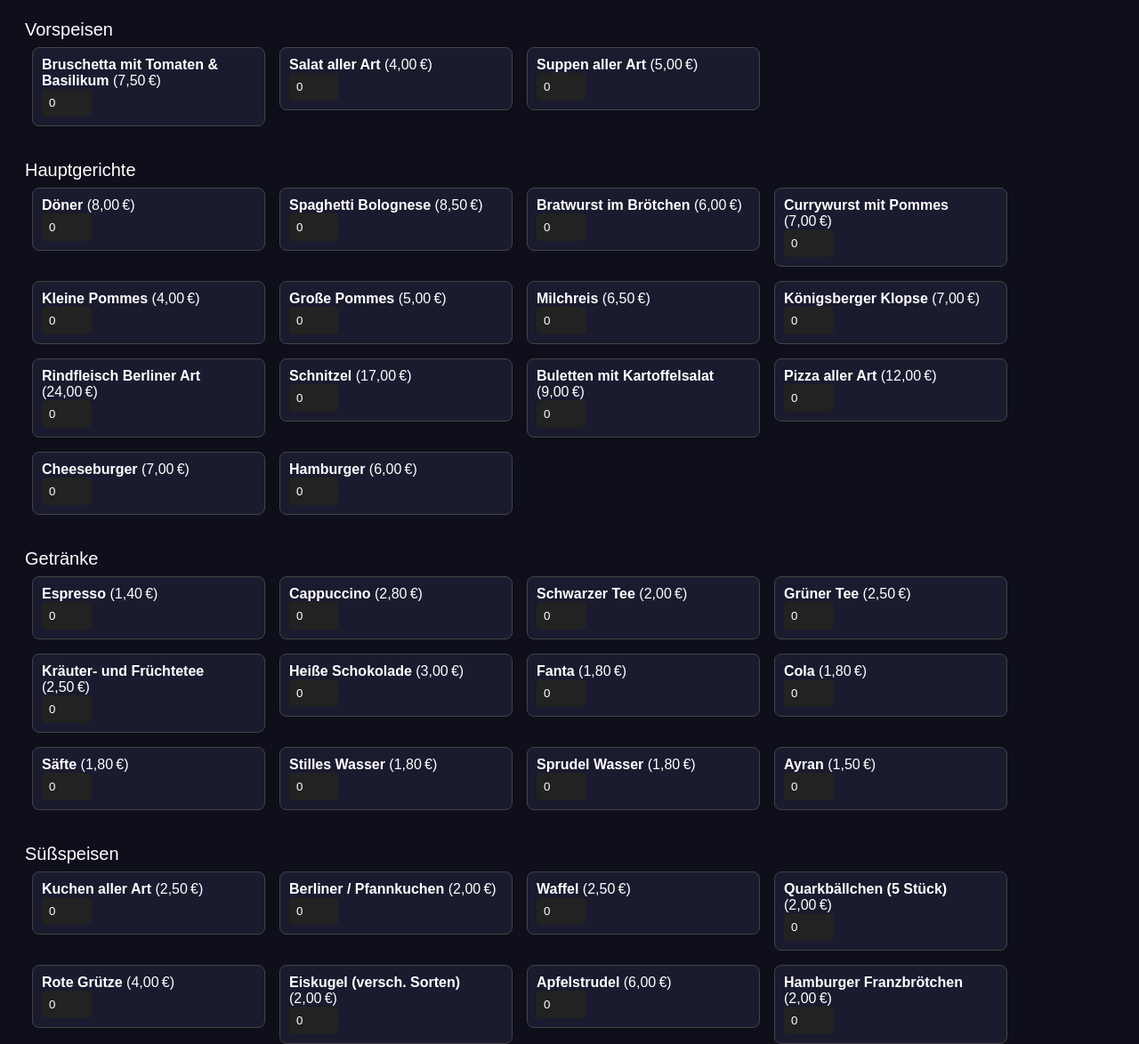
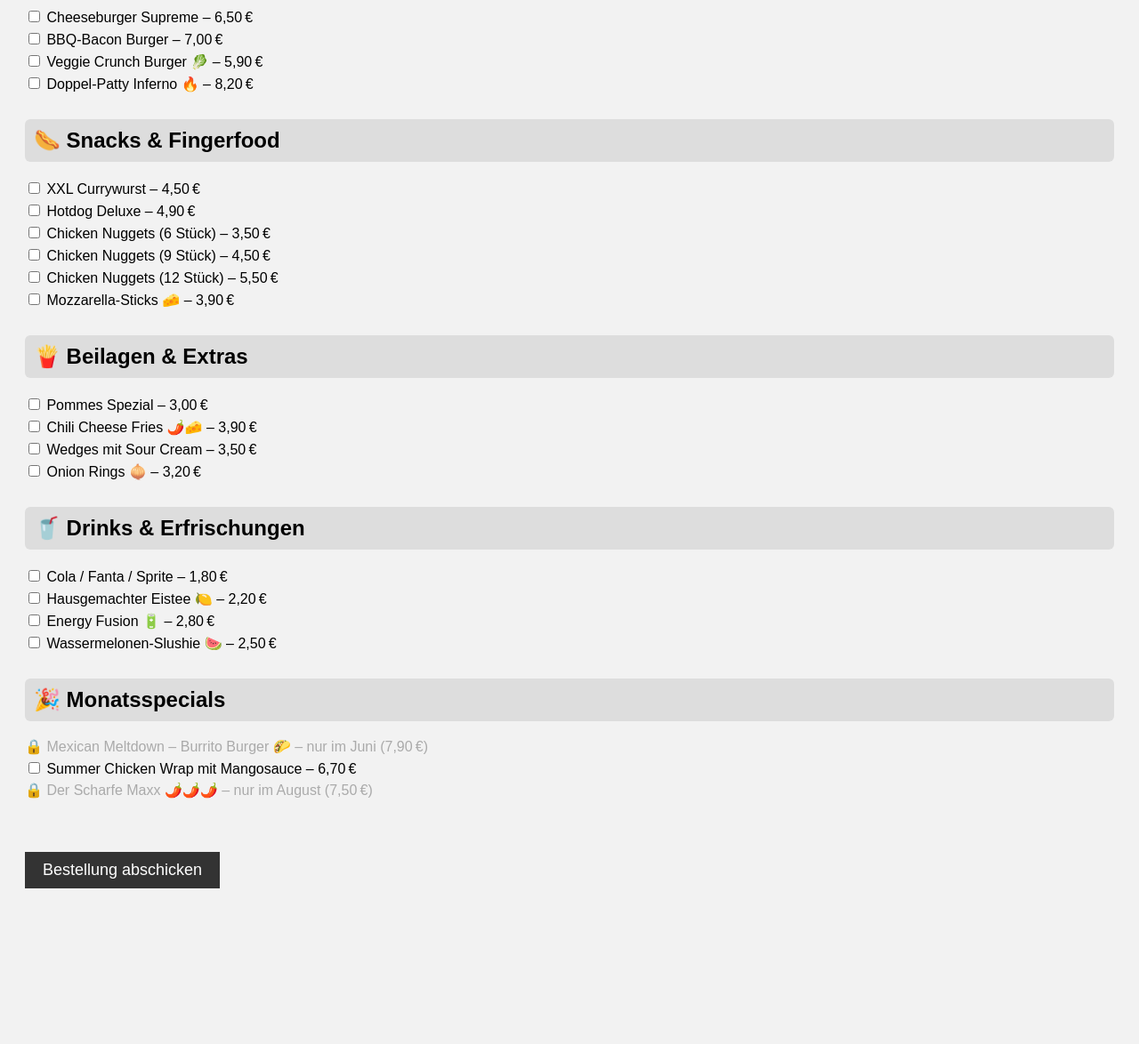
Before and after one commit to kommebald/SC-Co.-Webseite, a plain HTML site: page essen-bestellen.html in a window 1280 px wide. Shown: the part 167-1341 px from the top of the page at 89% size. After the commit the page ends 1194 px from the top, so only its background shows below. Drawn offline with Linux system fonts and the light colour scheme.

Commit message:
Update essen-bestellen.html

```diff
--- a/essen-bestellen.html
+++ b/essen-bestellen.html
@@ -1,261 +1,163 @@
 <!DOCTYPE html>
 <html lang="de">
 <head>
-  <meta charset="UTF-8" />
-  <title>🍔 Essen bestellen</title>
+  <meta charset="UTF-8">
+  <title>Essensbestellung</title>
   <style>
     body {
-      background-color: #0e0f1a;
-      color: #fff;
       font-family: Arial, sans-serif;
+      background: #f2f2f2;
       padding: 20px;
     }
-
     h1 {
-      font-size: 24px;
-      margin-bottom: 10px;
+      text-align: center;
     }
-
-    input[type="text"], input[type="number"] {
-      padding: 8px;
-      border-radius: 5px;
-      border: none;
-      background: #222;
-      color: #fff;
-      margin-right: 10px;
-    }
-
-    .controls {
-      margin-bottom: 20px;
-    }
-
-    .gericht {
-      border: 1px solid #444;
-      border-radius: 8px;
-      padding: 10px;
-      margin: 8px;
-      background-color: #1a1b2e;
-      width: 240px;
-      display: inline-block;
-      vertical-align: top;
-    }
-
-    .gericht input[type="number"] {
-      width: 40px;
-    }
-
-    section {
+    .category {
       margin-bottom: 30px;
     }
-
+    .category h2 {
+      background-color: #ddd;
+      padding: 10px;
+      border-radius: 6px;
+    }
+    .item {
+      margin: 5px 0;
+    }
+    .locked {
+      color: #aaa;
+    }
     button {
-      background-color: #5865F2;
+      margin-top: 30px;
+      padding: 10px 20px;
+      font-size: 18px;
+      background: #333;
       color: white;
-      padding: 8px 12px;
       border: none;
-      border-radius: 6px;
-      margin: 5px;
       cursor: pointer;
     }
-
     button:hover {
-      background-color: #4752c4;
-    }
-
-    .disabled {
-      opacity: 0.4;
-    }
-
-    .kategorie-title {
-      font-size: 20px;
-      margin-top: 25px;
+      background: #555;
     }
   </style>
 </head>
 <body>
+  <h1>Essensbestellung</h1>
+  <form id="orderForm"></form>
+  <button onclick="submitOrder()">Bestellung abschicken</button>
 
-<h1>🍽️ Essen bestellen</h1>
+  <script>
+    const currentMonth = new Date().getMonth() + 1;
 
-<div class="controls">
-  <label>📍 Wohin soll geliefert werden?
-    <input type="text" id="zielort" placeholder="z. B. Raum 3B, EG">
-  </label>
+    const menu = {
+      '🍔 Klassiker vom Grill': [
+        ['Cheeseburger Supreme', 650],
+        ['BBQ-Bacon Burger', 700],
+        ['Veggie Crunch Burger 🥬', 590],
+        ['Doppel-Patty Inferno 🔥', 820]
+      ],
+      '🌭 Snacks & Fingerfood': [
+        ['XXL Currywurst', 450],
+        ['Hotdog Deluxe', 490],
+        ['Chicken Nuggets (6 Stück)', 350],
+        ['Chicken Nuggets (9 Stück)', 450],
+        ['Chicken Nuggets (12 Stück)', 550],
+        ['Mozzarella-Sticks 🧀', 390]
+      ],
+      '🍟 Beilagen & Extras': [
+        ['Pommes Spezial', 300],
+        ['Chili Cheese Fries 🌶️🧀', 390],
+        ['Wedges mit Sour Cream', 350],
+        ['Onion Rings 🧅', 320]
+      ],
+      '🥤 Drinks & Erfrischungen': [
+        ['Cola / Fanta / Sprite', 180],
+        ['Hausgemachter Eistee 🍋', 220],
+        ['Energy Fusion 🔋', 280],
+        ['Wassermelonen-Slushie 🍉', 250]
+      ],
+      '🎉 Monatsspecials': [
+        ['Mexican Meltdown – Burrito Burger 🌮', 790, 6], // Juni
+        ['Summer Chicken Wrap mit Mangosauce', 670, 7],   // Juli
+        ['Der Scharfe Maxx 🌶️🌶️🌶️', 750, 8]              // August
+      ]
+    };
 
-  <label>Menge:
-    <input type="number" id="mengeDefault" value="1" min="1" max="99">
-  </label>
+    const form = document.getElementById('orderForm');
 
-  <button onclick="selectAll()">Alles auswählen</button>
-  <button onclick="filter('Getränke')">Nur Getränke</button>
-  <button onclick="filter('Hauptgerichte')">Nur Hauptgerichte</button>
-  <button onclick="filter('Vorspeisen')">Nur Vorspeisen</button>
-  <button onclick="filter('Süßspeisen')">Nur Süßspeisen</button>
-  <button onclick="resetFilter()">Zurücksetzen</button>
-</div>
+    Object.entries(menu).forEach(([category, items]) => {
+      const div = document.createElement('div');
+      div.className = 'category';
+      const h2 = document.createElement('h2');
+      h2.textContent = category;
+      div.appendChild(h2);
 
-<div id="gerichte-container"></div>
+      items.forEach(([name, price, month]) => {
+        const itemDiv = document.createElement('div');
+        itemDiv.className = 'item';
 
-<h2 id="gesamt">Gesamt: 0 €</h2>
+        const label = document.createElement('label');
+        const readablePrice = (price / 100).toFixed(2).replace('.', ',') + ' €';
 
-<button onclick="bestellungAbsenden()">📦 Bestellung absenden</button>
-<button onclick="location.reload()">Zurück</button>
+        if (category === '🎉 Monatsspecials' && month !== currentMonth) {
+          label.className = 'locked';
+          label.innerText = `🔒 ${name} – nur im ${getMonthName(month)} (${readablePrice})`;
+        } else {
+          const checkbox = document.createElement('input');
+          checkbox.type = 'checkbox';
+          checkbox.name = name;
+          checkbox.value = price;
+          label.appendChild(checkbox);
+          label.appendChild(document.createTextNode(` ${name} – ${readablePrice}`));
+        }
 
-<script>
-const aktuellerMonat = new Date().toLocaleString('de-DE', { month: 'long' });
+        itemDiv.appendChild(label);
+        div.appendChild(itemDiv);
+      });
 
-const gerichte = {
-  "Vorspeisen": [
-    ["Bruschetta mit Tomaten & Basilikum", 7.5],
-    ["Salat aller Art", 4.0],
-    ["Suppen aller Art", 5.0]
-  ],
-  "Hauptgerichte": [
-    ["Döner", 8.0],
-    ["Spaghetti Bolognese", 8.5],
-    ["Bratwurst im Brötchen", 6.0],
-    ["Currywurst mit Pommes", 7.0],
-    ["Kleine Pommes", 4.0],
-    ["Große Pommes", 5.0],
-    ["Milchreis", 6.5],
-    ["Königsberger Klopse", 7.0],
-    ["Rindfleisch Berliner Art", 24.0],
-    ["Schnitzel", 17.0],
-    ["Buletten mit Kartoffelsalat", 9.0],
-    ["Pizza aller Art", 12.0],
-    ["Cheeseburger", 7.0],
-    ["Hamburger", 6.0]
-  ],
-  "Getränke": [
-    ["Espresso", 1.4],
-    ["Cappuccino", 2.8],
-    ["Schwarzer Tee", 2.0],
-    ["Grüner Tee", 2.5],
-    ["Kräuter- und Früchtetee", 2.5],
-    ["Heiße Schokolade", 3.0],
-    ["Fanta", 1.8],
-    ["Cola", 1.8],
-    ["Säfte", 1.8],
-    ["Stilles Wasser", 1.8],
-    ["Sprudel Wasser", 1.8],
-    ["Ayran", 1.5]
-  ],
-  "Süßspeisen": [
-    ["Kuchen aller Art", 2.5],
-    ["Berliner / Pfannkuchen", 2.0],
-    ["Waffel", 2.5],
-    ["Quarkbällchen (5 Stück)", 2.0],
-    ["Rote Grütze", 4.0],
-    ["Eiskugel (versch. Sorten)", 2.0],
-    ["Apfelstrudel", 6.0],
-    ["Hamburger Franzbrötchen", 2.0]
-  ],
-  "Monatsspecials": [
-    ["Juni: Mexican Meltdown 🌮", 7.9, "Juni"],
-    ["Juli: Summer Chicken Wrap mit Mangosauce", 6.7, "Juli"],
-    ["August: Der Scharfe Maxx 🌶️", 7.5, "August"]
-  ]
-};
-
-function renderGerichte() {
-  const container = document.getElementById("gerichte-container");
-  container.innerHTML = "";
-
-  for (const [kategorie, items] of Object.entries(gerichte)) {
-    const section = document.createElement("section");
-    section.dataset.kategorie = kategorie;
-    section.innerHTML = `<div class="kategorie-title">${kategorie}</div>`;
-
-    items.forEach(([name, preis, monat]) => {
-      const istAktiv = !monat || monat === aktuellerMonat;
-      const card = document.createElement("div");
-      card.className = "gericht";
-      if (!istAktiv) card.classList.add("disabled");
-      card.dataset.kategorie = kategorie;
-
-      card.innerHTML = `
-        <div><strong>${name}</strong> (${preis.toFixed(2).replace('.', ',')} €)</div>
-        <input type="number" min="0" value="0" ${!istAktiv ? "disabled" : ""} data-preis="${preis}" oninput="updateTotal()">
-      `;
-      section.appendChild(card);
+      form.appendChild(div);
     });
 
-    container.appendChild(section);
-  }
-}
+    function getMonthName(m) {
+      return [
+        "Januar", "Februar", "März", "April", "Mai", "Juni",
+        "Juli", "August", "September", "Oktober", "November", "Dezember"
+      ][m - 1];
+    }
 
-function updateTotal() {
-  let summe = 0;
-  document.querySelectorAll('.gericht input[type=number]').forEach(input => {
-    const menge = parseInt(input.value);
-    const preis = parseFloat(input.dataset.preis);
-    if (menge > 0) summe += menge * preis;
-  });
-  document.getElementById("gesamt").textContent = `Gesamt: ${summe.toFixed(2).replace('.', ',')} €`;
-}
+    function submitOrder() {
+      const selected = Array.from(document.querySelectorAll('input[type=checkbox]:checked'));
+      if (selected.length === 0) {
+        alert("Bitte wähle mindestens ein Gericht aus.");
+        return;
+      }
 
-function selectAll() {
-  const menge = parseInt(document.getElementById("mengeDefault").value);
-  document.querySelectorAll('.gericht input[type=number]:not(:disabled)').forEach(input => input.value = menge);
-  updateTotal();
-}
+      let message = "**Neue Bestellung eingegangen!**\n\n";
+      let total = 0;
 
-function filter(kategorie) {
-  document.querySelectorAll("section").forEach(section => {
-    section.style.display = section.dataset.kategorie === kategorie ? "block" : "none";
-  });
-}
+      selected.forEach(input => {
+        const name = input.name;
+        const price = parseInt(input.value);
+        total += price;
+        message += `• ${name} – ${(price / 100).toFixed(2).replace('.', ',')} €\n`;
+      });
 
-function resetFilter() {
-  document.querySelectorAll("section").forEach(section => section.style.display = "block");
-}
+      message += `\n**Gesamt: ${(total / 100).toFixed(2).replace('.', ',')} €**`;
 
-function bestellungAbsenden() {
-  const zielort = document.getElementById("zielort").value.trim();
-  if (!zielort) return alert("Bitte gib einen Zielort an.");
+      // Discord Webhook senden
+      const webhookUrl = "https://discord.com/api/webhooks/1395065575796904037/K0-7PL3Dj1l2NL7ggWWIzqB5_qS2LWbxgrEl9G48XmRIEJH2nyKhvS5iLosifBh_fP4-"; // Ersetze durch echte URL
 
-  const items = [];
-  let summe = 0;
-
-  document.querySelectorAll(".gericht").forEach(card => {
-    const input = card.querySelector("input");
-    const menge = parseInt(input.value);
-    const name = card.querySelector("strong").textContent;
-    const preis = parseFloat(input.dataset.preis);
-    if (menge > 0) {
-      summe += menge * preis;
-      items.push(`${menge}× ${name} (${preis.toFixed(2).replace('.', ',')} €)`);
+      fetch(webhookUrl, {
+        method: "POST",
+        headers: { "Content-Type": "application/json" },
+        body: JSON.stringify({ content: message })
+      }).then(() => {
+        alert("Bestellung erfolgreich gesendet!");
+        document.getElementById('orderForm').reset();
+      }).catch(err => {
+        console.error(err);
+        alert("Fehler beim Senden der Bestellung.");
+      });
     }
-  });
-
-  if (items.length === 0) return alert("Bitte wähle etwas aus.");
-
-  const embed = {
-    embeds: [{
-      title: "📦 Neue Bestellung",
-      color: 0x5865F2,
-      fields: [
-        { name: "Ort", value: zielort, inline: true },
-        { name: "Inhalt", value: items.join("\n") },
-        { name: "Gesamt", value: `${summe.toFixed(2).replace('.', ',')} €`, inline: true },
-      ],
-      timestamp: new Date().toISOString()
-    }]
-  };
-
-  fetch("https://discord.com/api/webhooks/1395065575796904037/K0-7PL3Dj1l2NL7ggWWIzqB5_qS2LWbxgrEl9G48XmRIEJH2nyKhvS5iLosifBh_fP4-", {
-    method: "POST",
-    headers: { "Content-Type": "application/json" },
-    body: JSON.stringify(embed)
-  });
-
-  alert("✅ Bestellung gesendet!");
-  document.getElementById("zielort").value = "";
-  document.querySelectorAll("input[type=number]").forEach(i => i.value = 0);
-  updateTotal();
-}
-
-renderGerichte();
-</script>
-
+  </script>
 </body>
 </html>
```
